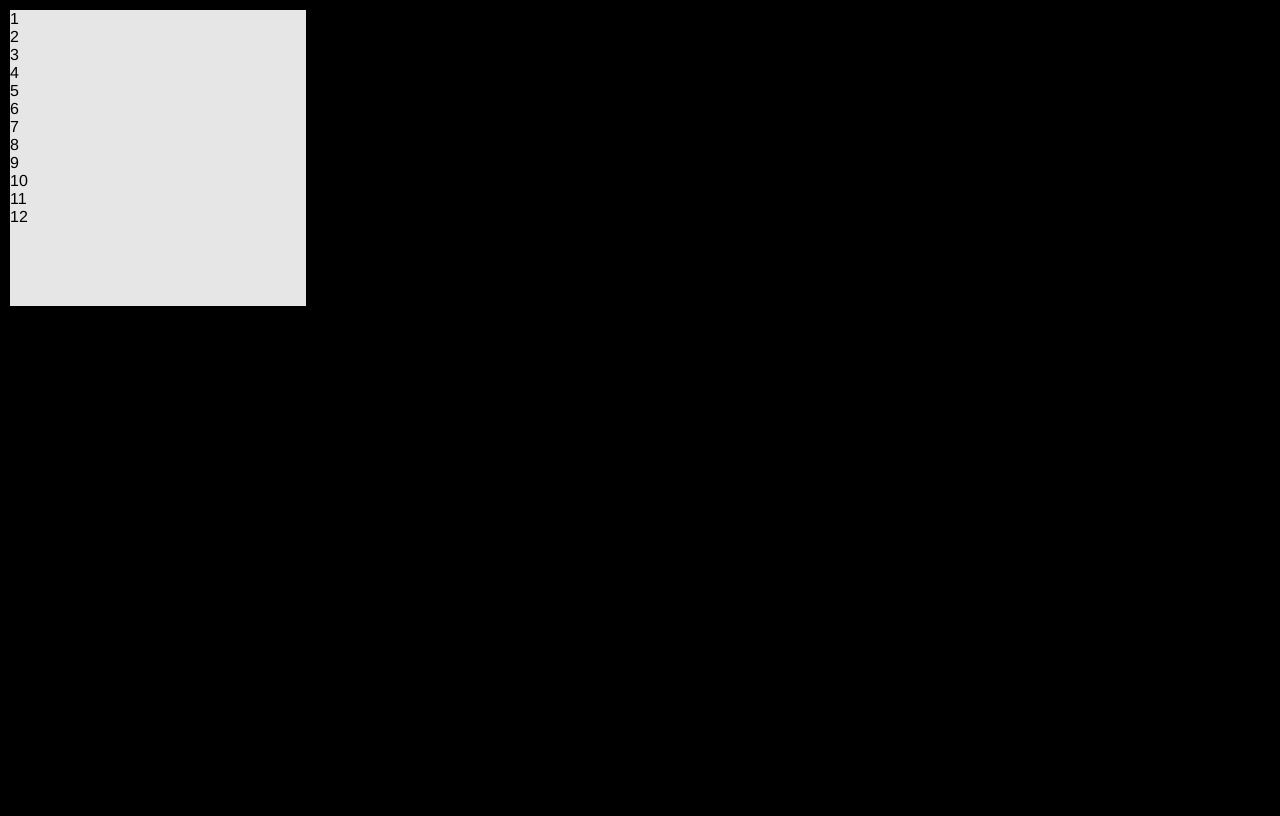
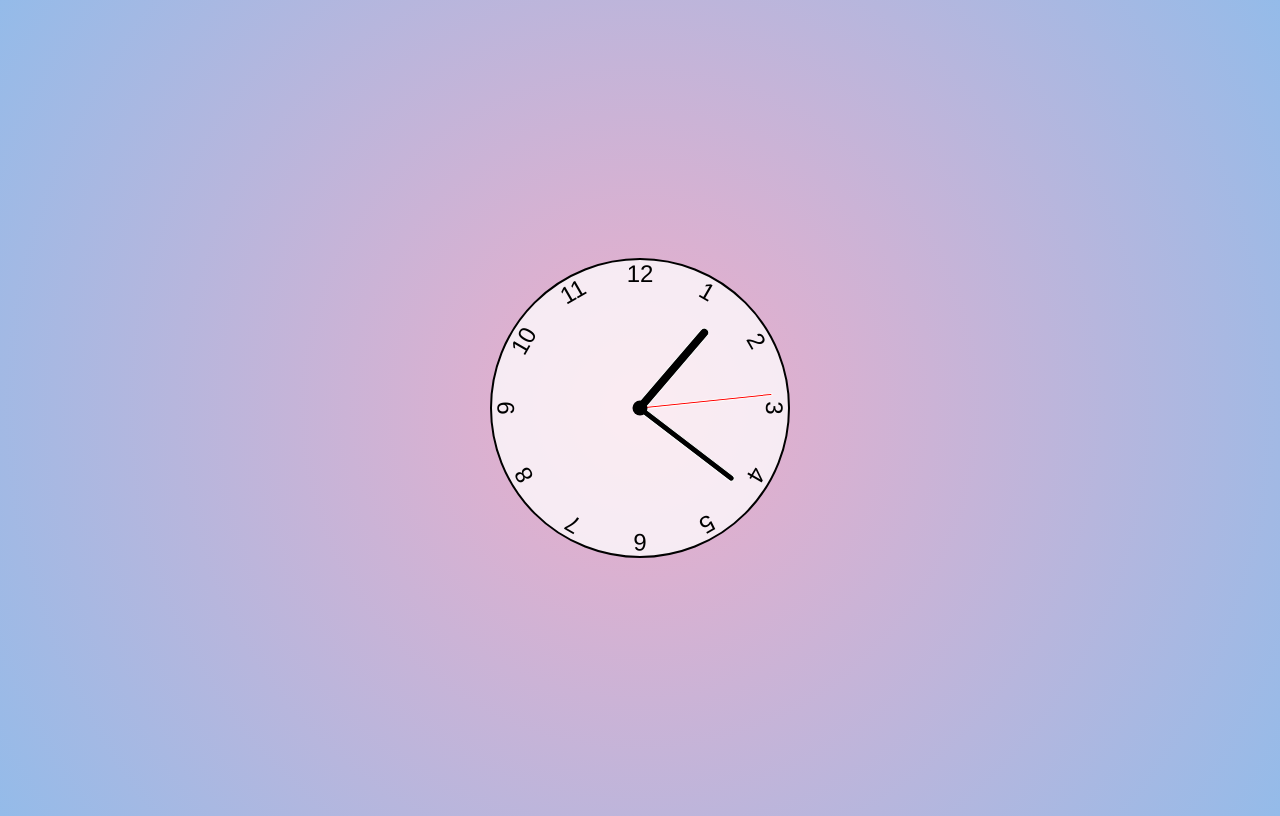
Before and after one commit to ptech12/roundClock, a plain HTML site: page index.html in a window 1280 px wide. Drawn offline with Linux system fonts and the light colour scheme.

Commit message:
Final clock ready

```diff
--- a/index.html
+++ b/index.html
@@ -7,9 +7,9 @@
 </head>
 <body>
     <div class="clock">
-        <div class="hand hour"></div>
-        <div class="hand minute"></div>
-        <div class="hand second"> </div>
+        <div class="hand hour" data-hour-hand></div>
+        <div class="hand minute" data-minute-hand></div>
+        <div class="hand second" data-second-hand> </div>
 
         <div class="number number1">1</div>
         <div class="number number2">2</div>
--- a/script.js
+++ b/script.js
@@ -0,0 +1,24 @@
+setInterval(setClock, 1000)
+
+
+const hourHand = document.querySelector('[data-hour-hand]')
+const minuteHand = document.querySelector('[data-minute-hand]')
+const secondHand = document.querySelector('[data-second-hand]')
+
+function setClock() {
+    const currentDate = new Date
+    const secondsRatio = currentDate.getSeconds() / 60;
+    const minutesRatio = (secondsRatio + currentDate.getMinutes()) / 60;
+    const hourRatio = (minutesRatio + currentDate.getHours()) / 12;
+
+    setRotation(secondHand, secondsRatio)
+    setRotation(minuteHand, minutesRatio)
+    setRotation(hourHand, hourRatio)
+
+}
+
+function setRotation(element, rotationRatio){
+    element.style.setProperty('--rotation', rotationRatio * 360)
+}
+
+setClock()
--- a/style.css
+++ b/style.css
@@ -4,12 +4,86 @@
 }
 
 body{
-    background-color: black;
+    background: radial-gradient(circle, rgba(238,174,202,1) 0%, rgba(148,187,233,1) 100%);
+    display: flex;
+    justify-content: center;
+    align-items: center;
+    min-height: 100vh;
+    overflow: hidden;
 }
-
 .clock {
     width: 300px;
     height: 300px;
-    background-color: rgba(255, 255, 255, .9);
+    background-color: rgba(255, 255, 255, .75);
     border: 2px solid black;
+    position: relative;
+    border-radius: 50%;
 }
+
+.clock .number{
+    --rotation: 0;
+
+    position: absolute;
+    width: 100%;
+    height: 100%;
+    /* background-color: red; */
+    text-align: center;
+    transform: rotate(var(--rotation));
+    font-size: 1.5rem;
+}
+
+.clock .number1{ --rotation: 30deg }
+.clock .number2{ --rotation: 60deg }
+.clock .number3{ --rotation: 90deg }
+.clock .number4{ --rotation: 120deg }
+.clock .number5{ --rotation: 150deg }
+.clock .number6{ --rotation: 180deg }
+.clock .number7{ --rotation: 210deg }
+.clock .number8{ --rotation: 240deg }
+.clock .number9{ --rotation: 270deg }
+.clock .number10{ --rotation: 300deg }
+.clock .number11{ --rotation: 330deg }
+
+
+.clock .hand{
+    --rotation: 0;
+    position: absolute;
+    bottom: 50%;
+    left: 50%;
+
+    transform-origin: bottom;
+    border: 1px solid white;
+    border-top-left-radius: 10px;
+    border-top-right-radius: 10px;
+
+    transform: translateX(-50%) rotate(calc(var(--rotation) * 1deg));
+    background-color: black;
+}
+.clock::after{
+    content: '';
+    position: absolute;
+    background-color: black;
+    z-index: 11;
+    width: 15px;
+    height: 15px;
+    top: 50%;
+    left:50%;
+    transform: translate(-50%, -50%);
+    border-radius: 50%;
+}
+
+.clock .hand.second{
+    width: 3px;
+    height: 45%;
+    background-color: red;
+}
+.clock .hand.minute{
+    width: 7px;
+    height: 40%;
+    background-color: black;
+}
+.clock .hand.hour{
+    width: 10px;
+    height: 35%;
+    background-color: black;
+}
```
